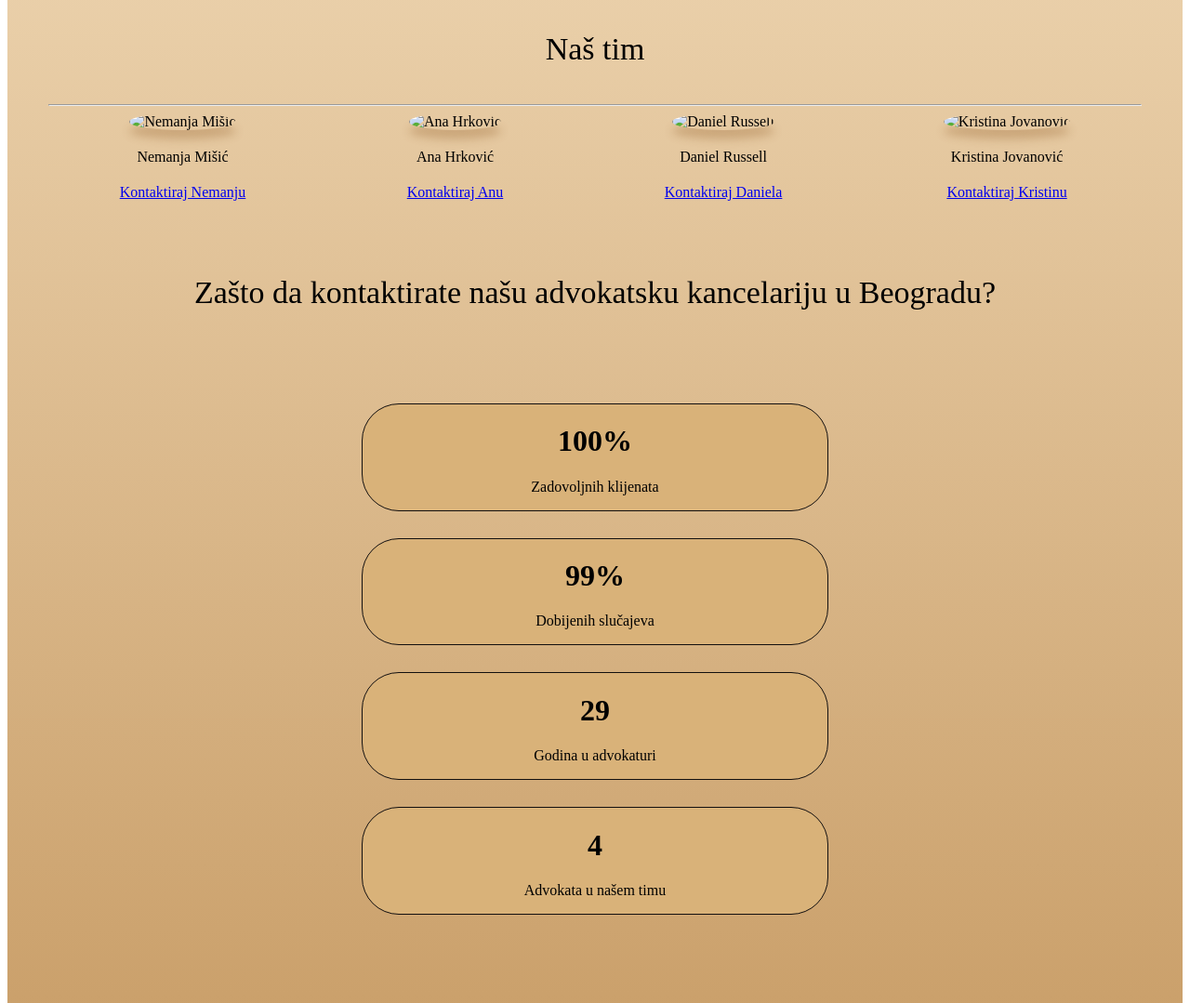
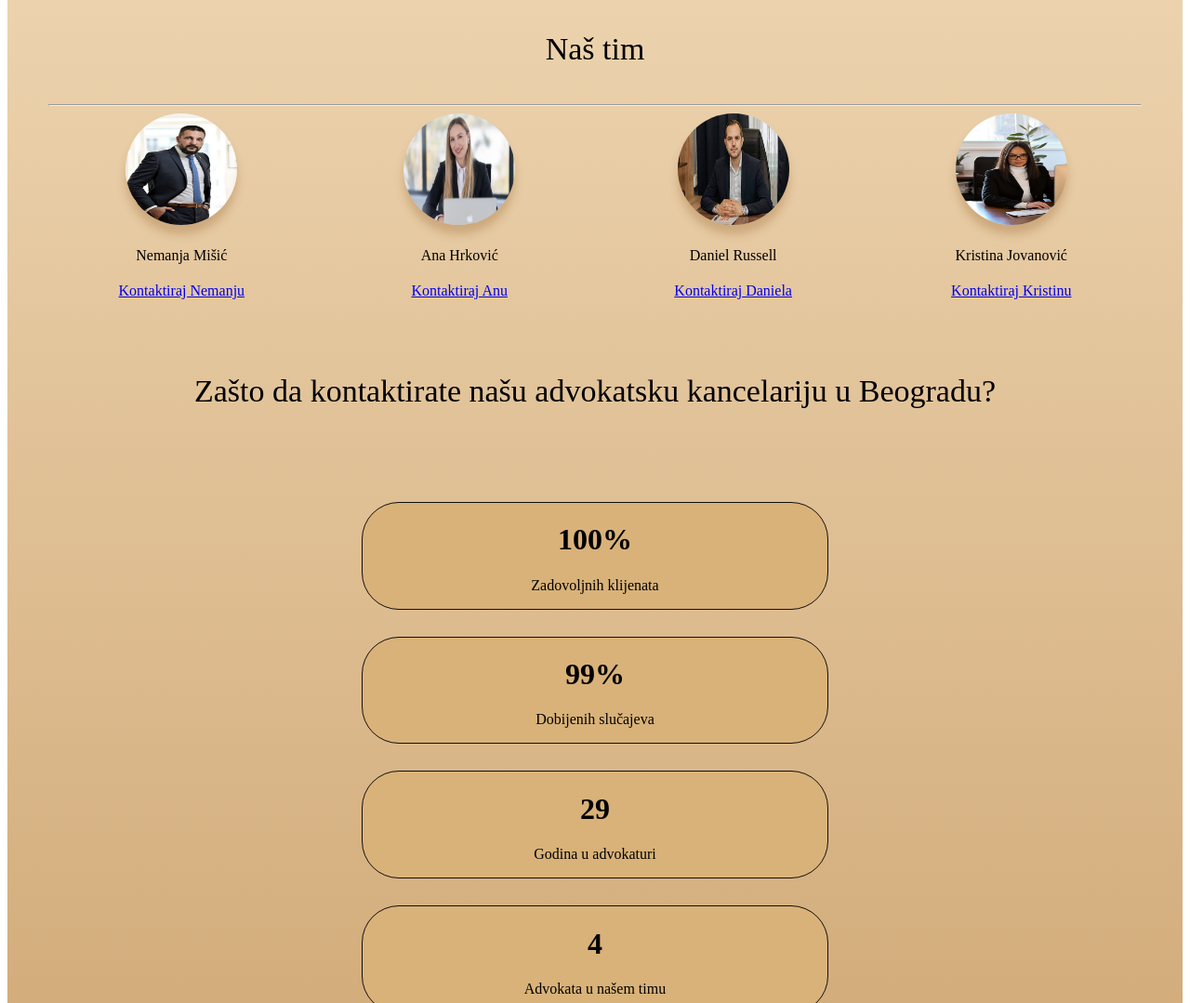
Before and after one commit to mminaaj/advokatska_kancelarija, a plain HTML site: page index.html in a window 1280 px wide. Shown: the part 900-1979 px from the top of the page at 93% size. Drawn offline with Linux system fonts and the light colour scheme; files whose address does not match are found by name.

Commit message:
Update index.html
Signed-off-by: mminaaj <mminaaj2004@gmail.com>

```diff
--- a/index.html
+++ b/index.html
@@ -53,7 +53,7 @@
     </p>
     </div>
     <div class="gallery">
-        <a target="_blank" href="img/advokat.gvole.jpeg">
+        <a target="_blank" href="images/advokat.gvole.jpeg">
           <img src="img/advokat.gvole.jpeg" alt="Cinque Terre" width="900" height="400">
         </a>
 
@@ -64,22 +64,22 @@
         <hr>
         <div class="team">
             <div class="member">
-                <img src="img/Advokat_Dragan.jpeg" alt="Nemanja Mišić">
+                <img src="images/Advokat_Dragan.jpeg" alt="Nemanja Mišić">
                 <p>Nemanja Mišić</p>
                 <a href="#">Kontaktiraj Nemanju</a>
             </div>
             <div class="member">
-                <img src="img/zena.advokat.jpeg" alt="Ana Hrković">
+                <img src="images/zena.advokat.jpeg" alt="Ana Hrković">
                 <p>Ana Hrković</p>
                 <a href="#">Kontaktiraj Anu</a>
             </div>
             <div class="member">
-                <img src="img/images.DANIEL.jpeg" alt="Daniel Russell">
+                <img src="images/images.DANIEL.jpeg" alt="Daniel Russell">
                 <p>Daniel Russell</p>
                 <a href="#">Kontaktiraj Daniela</a>
             </div>
             <div class="member">
-                <img src="img/advokat slika.jpeg" alt="Kristina Jovanović">
+                <img src="images/advokat slika.jpeg" alt="Kristina Jovanović">
                 <p>Kristina Jovanović</p>
                 <a href="#">Kontaktiraj Kristinu</a>
 
@@ -117,7 +117,7 @@
     </div>
     <div class="gallery">
         <a target="_blank" href="img/handshake.jpeg">
-          <img src="img/handshake.jpeg" alt="Cinque Terre" width="900" height="590">
+          <img src="images/handshake.jpeg" alt="Cinque Terre" width="900" height="590">
         </a>
 
       </div>
```
